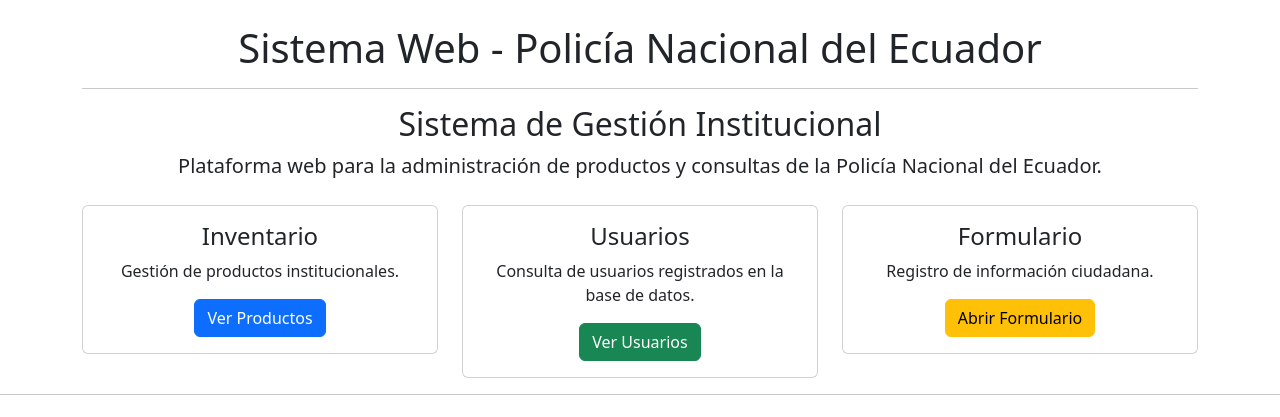
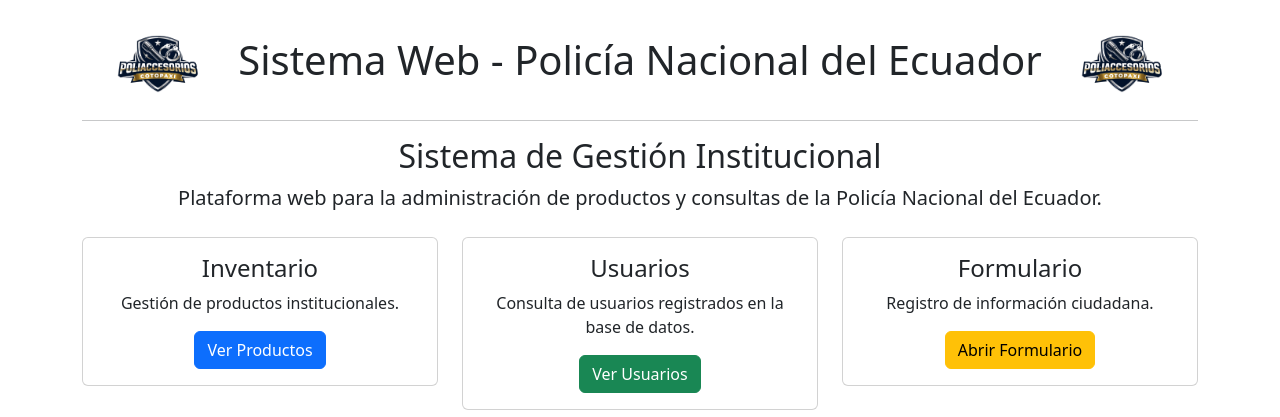
Before and after one commit to JONATHANISRAELCT/Proyecto, a Flask app: page / in a window 1280 px wide. Shown: the part 56-473 px from the top of the page. Run offline with Flask 3, Linux system fonts and the light colour scheme.

Commit message:
Actualización del sistema Flask con MySQL y mejoras visuales

```diff
--- a/templates/base.html
+++ b/templates/base.html
@@ -49,7 +49,15 @@
 <!-- CONTENIDO -->
 <div class="container mt-4">
 
-<h1 class="text-center">Sistema Web - Policía Nacional del Ecuador</h1>
+<div style="display:flex; align-items:center; justify-content:center; gap:20px;">
+
+    <img src="{{ url_for('static', filename='logo.png') }}" width="120">
+
+    <h1>Sistema Web - Policía Nacional del Ecuador</h1>
+
+    <img src="{{ url_for('static', filename='logo.png') }}" width="120">
+
+</div>
 
 <hr>
 
```
Also changed, not shown: static/logo.png (added).
